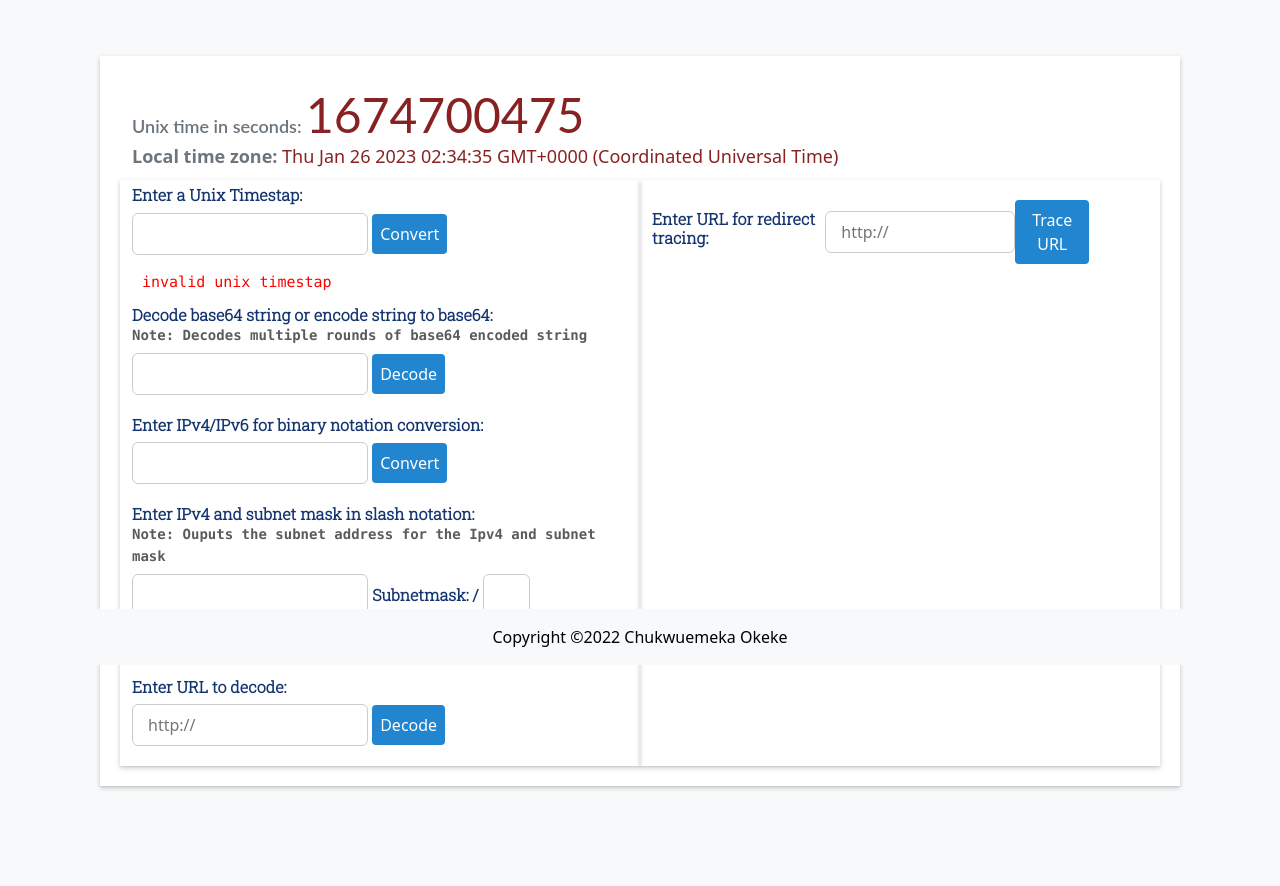
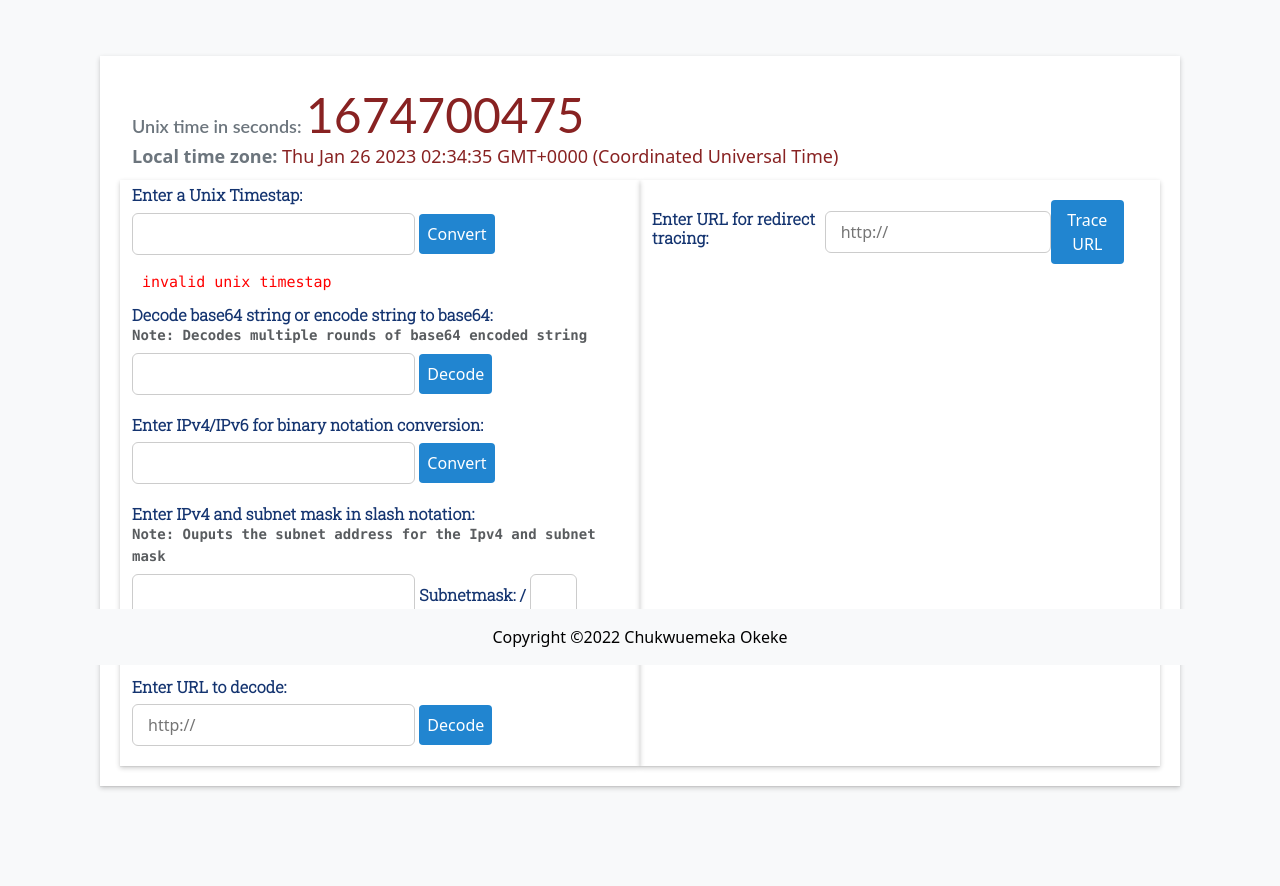
Before and after one commit to charlesokeke/Conversion-tools, a Flask app: page /test in a window 1280 px wide. Shown: the part 135-1021 px from the top of the page. Run offline with Flask 2, Linux system fonts and the light colour scheme; some libraries are stand-ins or nearby versions.

Commit message:
added files

```diff
--- a/templates/test.html
+++ b/templates/test.html
@@ -19,7 +19,7 @@
 
         /* Input styling */
         input {
-            width: 50%;
+            width: 60%;
             padding: 8px 15px;
             box-sizing: border-box;
             border: 1px solid #ccc;
@@ -434,7 +434,7 @@
 
 	        <h2  class="h2-input-labels"> Enter URL for redirect tracing: </h2>
             <input name="url_redirector" id="url_redirector" placeholder="http://"  required></input>
-            <button type="submit" value="Submit" style="margin-right:35px;" onclick="clearRedirectedUrlAndAddSpinner()"> Trace URL</button>
+            <button type="submit" value="Submit" style="" onclick="clearRedirectedUrlAndAddSpinner()"> Trace URL</button>
 	    </form>
 
       </div>
```
Also changed, not shown: 1 other file.
